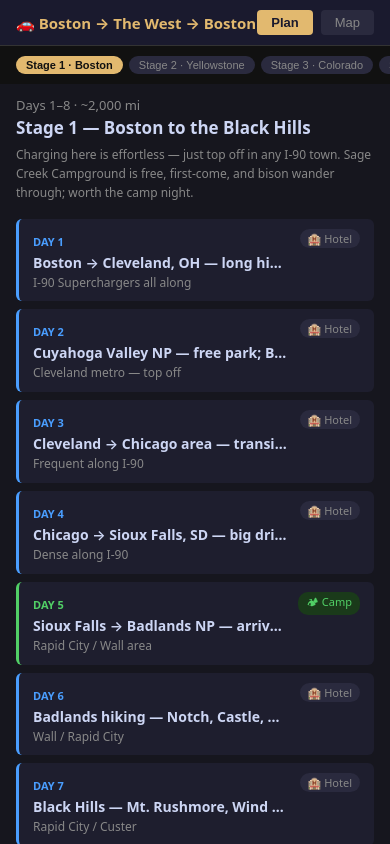
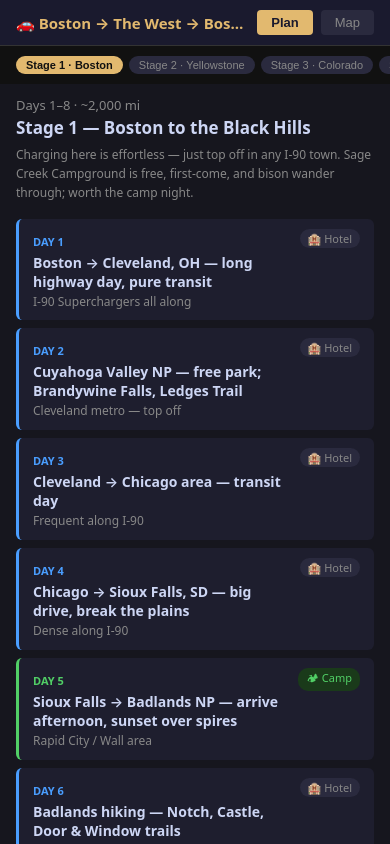
Before and after one commit to indiecode/roadtrip, a React (Vite) app: page / in a window 390 px wide. Built offline with nearby package versions, Linux system fonts and the light colour scheme.

Commit message:
fix: mobile layout — wrap route text, truncate header title, word-break on stage names

```diff
--- a/src/index.css
+++ b/src/index.css
@@ -35,7 +35,17 @@
   flex-shrink: 0;
 }
 
-.app-title { font-weight: 700; color: var(--accent); font-size: 15px; }
+.app-title {
+  font-weight: 700;
+  color: var(--accent);
+  font-size: 15px;
+  flex: 1;
+  min-width: 0;
+  overflow: hidden;
+  text-overflow: ellipsis;
+  white-space: nowrap;
+  margin-right: 8px;
+}
 
 .tab-nav { display: flex; gap: 8px; }
 
@@ -90,8 +100,8 @@
 
 .stage-header { padding: 12px 16px 6px; flex-shrink: 0; }
 .stage-meta { font-size: 13px; color: var(--text-muted); margin-bottom: 2px; }
-.stage-name { font-size: 17px; font-weight: 700; }
-.stage-notes { font-size: 12px; color: var(--text-muted); margin-top: 6px; line-height: 1.6; }
+.stage-name { font-size: 17px; font-weight: 700; overflow-wrap: break-word; }
+.stage-notes { font-size: 12px; color: var(--text-muted); margin-top: 6px; line-height: 1.6; overflow-wrap: break-word; }
 
 .day-list {
   flex: 1;
@@ -125,9 +135,8 @@
   font-size: 14px;
   font-weight: 600;
   margin-top: 2px;
-  white-space: nowrap;
-  overflow: hidden;
-  text-overflow: ellipsis;
+  overflow-wrap: break-word;
+  word-break: break-word;
 }
 
 .day-charge { font-size: 12px; color: var(--text-muted); margin-top: 3px; line-height: 1.4; }
```
